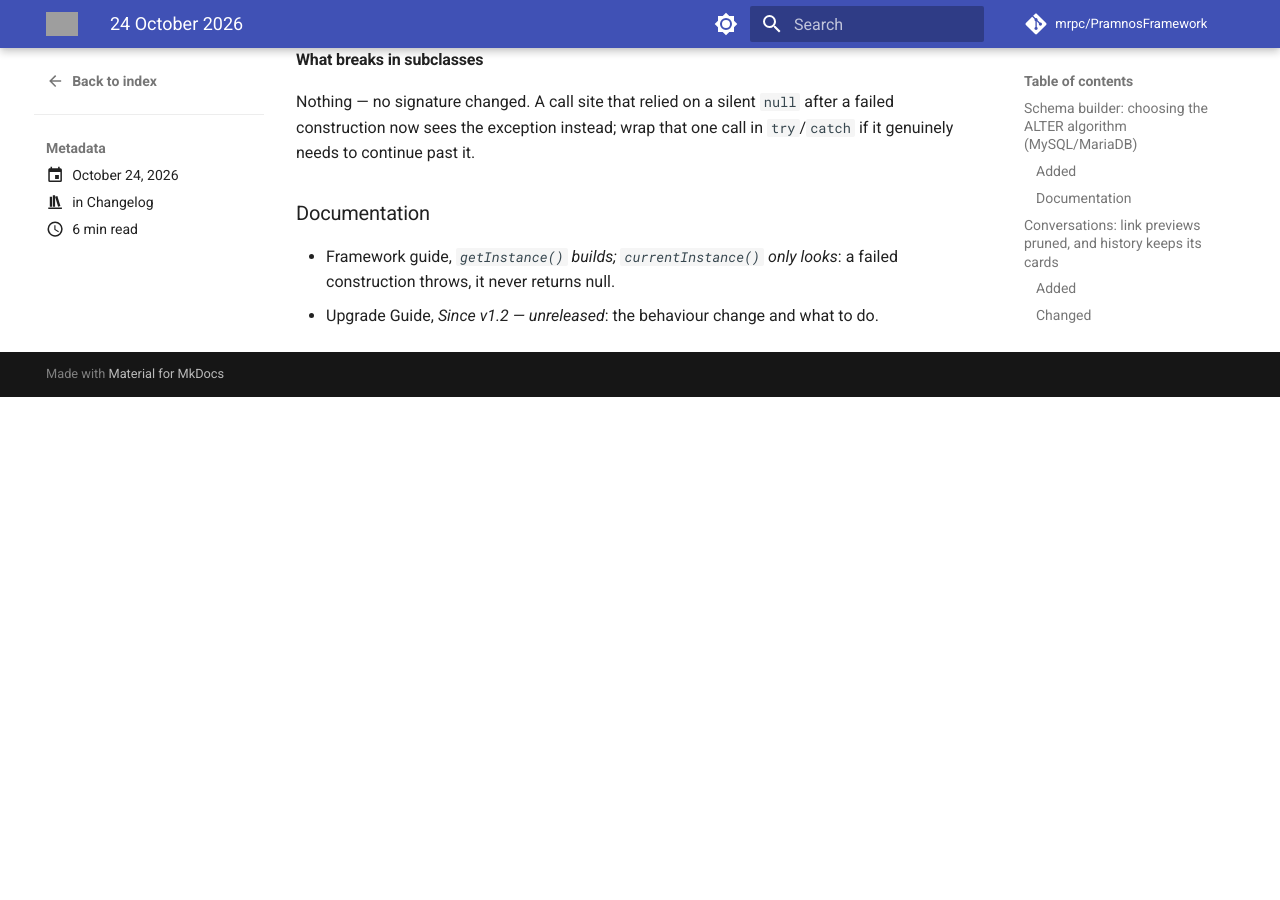
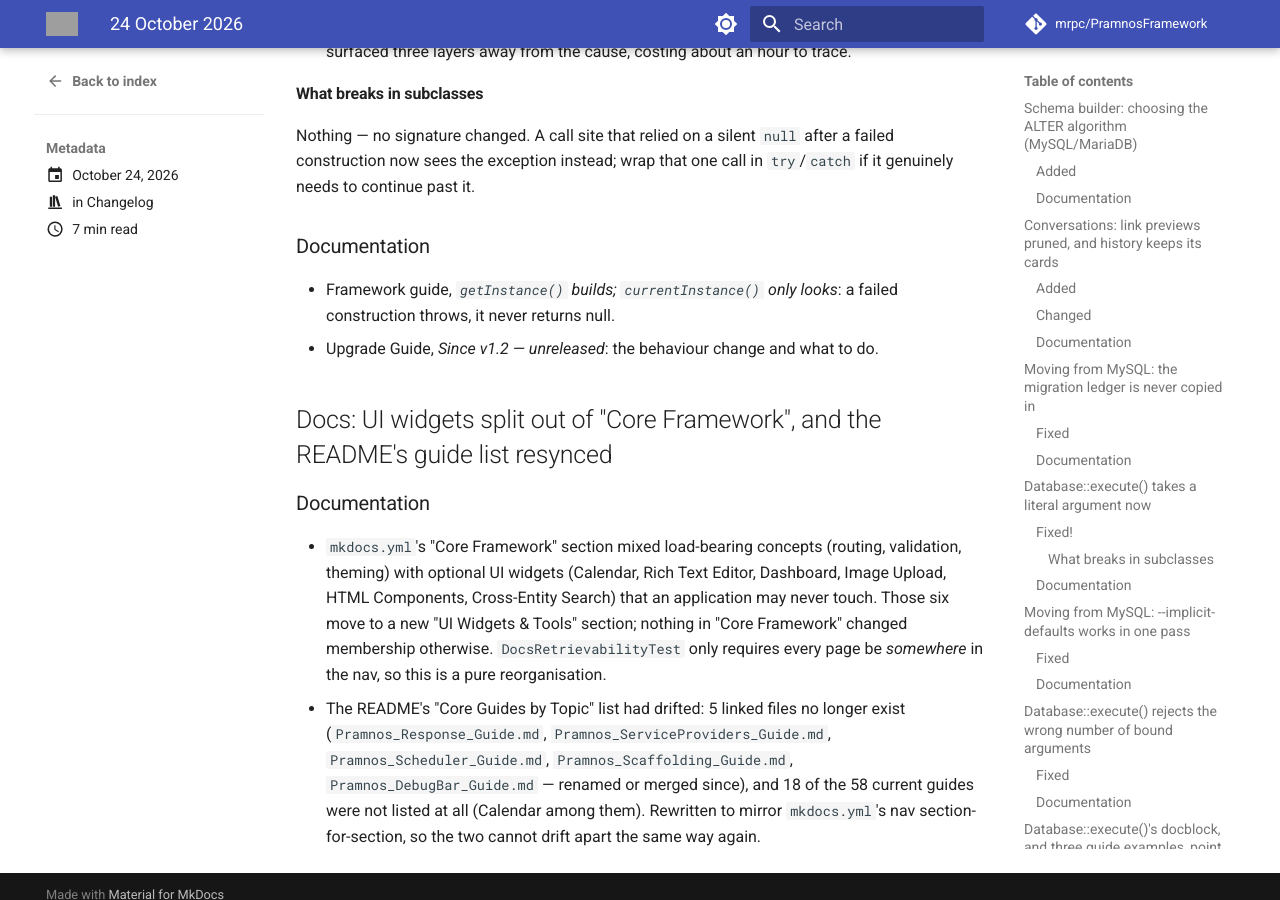
Before and after one commit to mrpc/PramnosFramework, an MkDocs documentation site: the page built from docs/version-history/posts/2026-10-24.md, in a window 1280 px wide and 900 px high, scrolled down 5248 px. Built offline with MkDocs 1.6.1 and Material for MkDocs 9.7.7, drawn with Linux system fonts in a browser that asks for light colours; comment, search, counter and statistics services are not loaded; before the commit the page ends 5645 px from its top, so only the background shows below that; some of the changed text lies outside the part shown; grey boxes are pictures that could not be loaded.

Commit message:
docs: split UI widgets out of "Core Framework", resync README's guide list
mkdocs.yml's "Core Framework" nav section mixed load-bearing concepts
(routing, validation, theming) with optional UI widgets (Calendar, Rich
Text Editor, Dashboard, Image Upload, HTML Components, Cross-Entity
Search) an application may never touch. Moved those six to a new "UI
Widgets & Tools" section.

README's "Core Guides by Topic" list had drifted from the real guide
set: 5 linked files no longer exist (renamed or merged since), and 18
of the current 58 guides were missing entirely, Calendar among them.
Rewritten to mirror mkdocs.yml's nav section-for-section.

```diff
--- a/docs/version-history/posts/2026-10-24.md
+++ b/docs/version-history/posts/2026-10-24.md
@@ -16,6 +16,7 @@
 - `Database::execute()`'s docblock, and three guide examples, point at the query builder first
 - `whereLikeText()`: LIKE against a `bytea` column that is really text (FW-278)
 - `Application::getInstance()` rethrows a failed construction instead of swallowing it
+- Docs: UI widgets split out of "Core Framework", and the README's guide list resynced
 
 <!-- more -->
 
@@ -200,3 +201,20 @@
 - Framework guide, *`getInstance()` builds; `currentInstance()` only looks*: a failed
   construction throws, it never returns null.
 - Upgrade Guide, *Since v1.2 — unreleased*: the behaviour change and what to do.
+
+## Docs: UI widgets split out of "Core Framework", and the README's guide list resynced
+
+### Documentation
+
+- `mkdocs.yml`'s "Core Framework" section mixed load-bearing concepts (routing, validation,
+  theming) with optional UI widgets (Calendar, Rich Text Editor, Dashboard, Image Upload,
+  HTML Components, Cross-Entity Search) that an application may never touch. Those six move
+  to a new "UI Widgets & Tools" section; nothing in "Core Framework" changed membership
+  otherwise. `DocsRetrievabilityTest` only requires every page be *somewhere* in the nav, so
+  this is a pure reorganisation.
+- The README's "Core Guides by Topic" list had drifted: 5 linked files no longer exist
+  (`Pramnos_Response_Guide.md`, `Pramnos_ServiceProviders_Guide.md`,
+  `Pramnos_Scheduler_Guide.md`, `Pramnos_Scaffolding_Guide.md`, `Pramnos_DebugBar_Guide.md` —
+  renamed or merged since), and 18 of the 58 current guides were not listed at all (Calendar
+  among them). Rewritten to mirror `mkdocs.yml`'s nav section-for-section, so the two cannot
+  drift apart the same way again.
--- a/mkdocs.yml
+++ b/mkdocs.yml
@@ -81,15 +81,16 @@
     - Routing: Pramnos_Routing_Guide.md
     - Validation: Pramnos_Validation_System_Guide.md
     - Theming: Pramnos_Theme_Guide.md
+    - Internationalization: Pramnos_Internationalization_Guide.md
+    - Document Output: Pramnos_Document_Output_Guide.md
+    - Environment Variables: Pramnos_Environment_Variables_Guide.md
+  - UI Widgets & Tools:
     - HTML Components: Pramnos_Html_Components_Guide.md
     - Rich Text Editor: Pramnos_Rich_Editor_Guide.md
     - Dashboard: Pramnos_Dashboard_Guide.md
     - Calendar: Pramnos_Calendar_Guide.md
     - Image Upload (crop and resize): Pramnos_Image_Upload_Guide.md
     - Cross-Entity Search: Pramnos_Search_Guide.md
-    - Internationalization: Pramnos_Internationalization_Guide.md
-    - Document Output: Pramnos_Document_Output_Guide.md
-    - Environment Variables: Pramnos_Environment_Variables_Guide.md
   - Data Layer:
     - Database API: Pramnos_Database_API_Guide.md
     - Query Builder: Pramnos_QueryBuilder_Guide.md
```
Also changed, not shown: other parts of docs/version-history/posts/2026-10-24.md (+1 -1 lines), README.md (+69 -35 lines).
